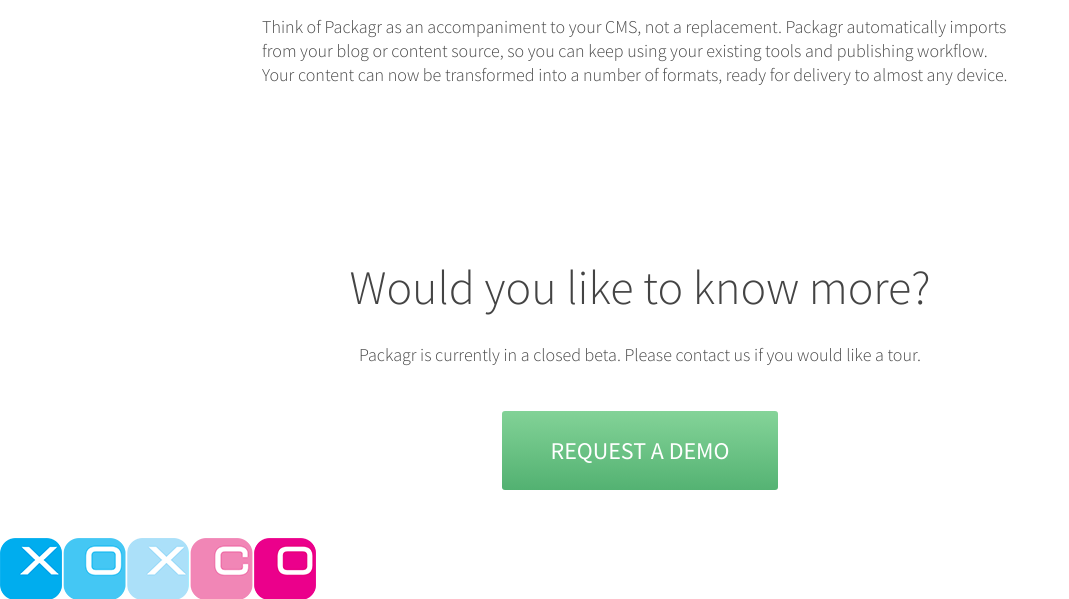
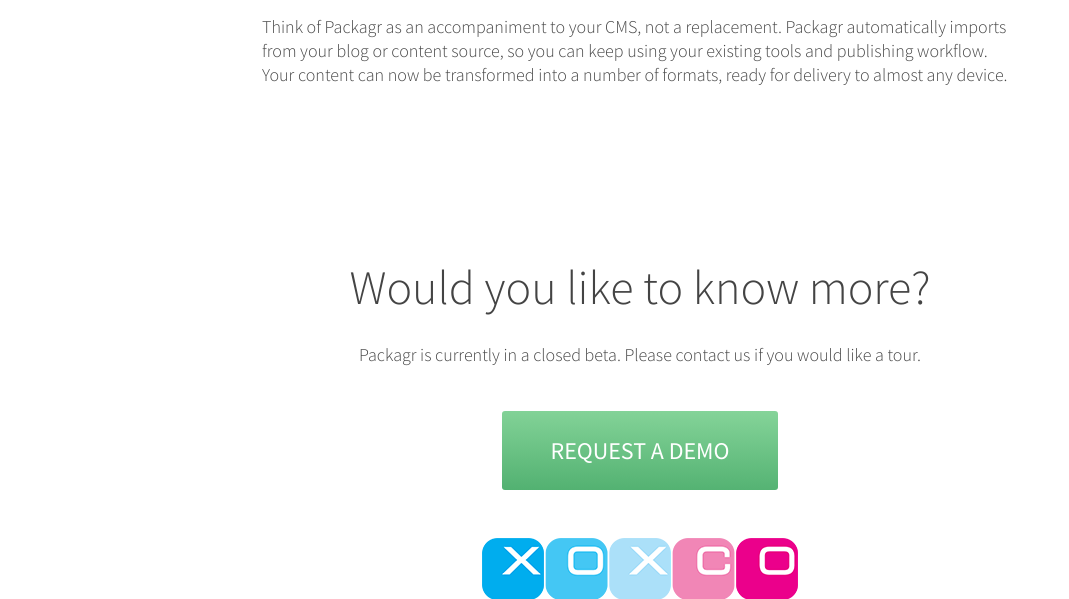
Before and after one commit to benbrown/packagrwebsite, a website: page features.html in a window 1280 px wide. Shown: the part 2993-3592 px from the top of the page, without its empty margins (0-1069 px from the left). Drawn offline with nearby package versions, Linux system fonts and the light colour scheme.

Commit message:
updated styles

```diff
--- a/features.html
+++ b/features.html
@@ -318,7 +318,9 @@
 
 
     </div>
-			 			 <a  href="http://www.xoxco.com"><img class="xoxcologo" src="images/large/xoxcologo.png" alt="xoxcologo" width="316" height="61" /> </a>
+<div id="footer">
+<a href="http://xoxco.com"><img class="xoxcologo" src="images/large/xoxcologo.png" alt="xoxco logo" width="316" height="61" /> </a>
+</div>
 
 			</div>
 
--- a/styles.css
+++ b/styles.css
@@ -493,13 +493,6 @@
 	display: block;
 }
 
-.xoxcologo, .xoxcologo img{
-	position: absolute;
-    margin: 0px auto;
-    text-align: center;
-    display: block;
-}
-
 .navwidth {
   max-width:30em;
 }
@@ -563,3 +556,7 @@
 	}
 
 /* End user defined styles */
+
+
+#footer a { display: block; text-align: center; }
+#footer a img { margin: 1em auto; }
```
Also changed, not shown: index.html (+3 -2 lines).
